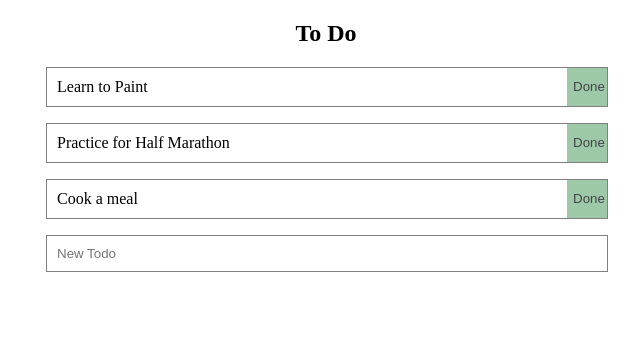
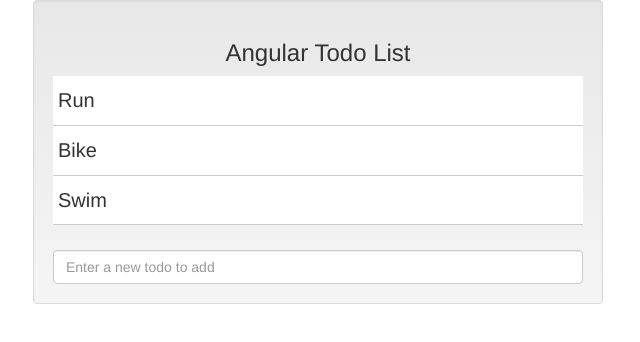
Before and after one commit to priyaganti/Angular-TodoApp, a plain HTML site: page index.html in a window 1280 px wide. Shown: the whole page, without its empty margins (322-962 px from the left). Drawn offline with nearby package versions, Linux system fonts and the light colour scheme.

Commit message:
slightly modify existing to do

```diff
--- a/app.js
+++ b/app.js
@@ -1,28 +1,21 @@
 //Begin with a module
-var app = angular.module('Todo', []);
+var app = angular.module('todoApp', []);
 
 // Add a controller
-app.controller('TodoCtrl', function($scope){
-  $scope.newTodo = '';
-  $scope.todos = [
-    'Learn to Paint',
-    'Practice for Half Marathon',
-    'Cook a meal'
-  ];
+app.controller('todoCtrl', function($scope){
+   $scope.todoList = [
+       {content: 'Run', done:false},
+       {content: 'Bike', done:false},
+       {content: 'Swim', done:false}
+   ];
 
-  // Remove to-do item from the list
-  $scope.done = function(todo){
-    var chosenIndex = $scope.todos.indexOf(todo);
-    if(chosenIndex !== -1){
-      $scope.todos.splice(chosenIndex, 1); //remove the element from todos array at chosen Index.
-    }
-  };
+    //add new to-do item to the list
+    $scope.addTask = function(e) {
+        if(e.which === 13){ // add new task on key enter
+            if(!$scope.newTask){ return;} //check not to add empty tasks
+        $scope.todoList.push({content:$scope.newTask, done:false});
+        $scope.newTask = "";
+        }
 
-  //add new to-do item to the list
-   $scope.add = function(e){ //e is the event
-     if(e.which === 13){
-      $scope.todos.push($scope.newTodo);
-      $scope.newTodo = '';
-    }
-  };
+    };
 });
--- a/index.html
+++ b/index.html
@@ -1,23 +1,35 @@
 <!DOCTYPE html>
 <html>
 <head>
-    <link rel="stylesheet" href="style.css" />
-
+    <meta charset="utf-8">
+    <title>Angular-todo</title>
+    <link href="https://maxcdn.bootstrapcdn.com/bootstrap/3.3.7/css/bootstrap.min.css" rel="stylesheet">
+    <link rel="stylesheet" href="https://maxcdn.bootstrapcdn.com/bootstrap/3.3.7/css/bootstrap-theme.min.css">
+    <style>
+        #addInput{
+            margin-top: 25px;
+        }
+        #todo-list li {
+            background-color: white;
+	        padding: 10px 10px 10px 5px;
+	        position: relative;
+	        font-size: 20px;
+	        border-bottom: 1px solid #cccccc;
+            list-style-type: none;
+        }
+    </style>
 </head>
-  <body ng-app="Todo">
-    <div class='page-container' ng-controller='TodoCtrl'>
-      <h2>To Do</h2>
-      <ul class="todo-list" ng-repeat='todo in todos track by $index'>
-        <li>
-          <span>{{todo}}</span>
-          <button class="btn btn-done" ng-click="done(todo)">Done</button>
-        </li>
-      </ul>
-      <ul class="add-list">
-          <input type="text" class="txt" placeholder="New Todo" ng-model='newTodo' ng-keyup="add($event)"/>
-      </ul>
+<body ng-app="todoApp" ng-controller="todoCtrl">
+    <div class="container">
+        <div class="well col-sm-offset-3 col-sm-6">
+            <h3 style="text-align:center">Angular Todo List</h3>
+            <div ng-repeat="task in todoList" id="todo-list">
+                <li>{{task.content}}</li>
+            </div>
+            <input type="text" id="addInput" class="form-control" name="newTask" ng-model="newTask" placeholder="Enter a new todo to add" ng-keyup="addTask($event)"/>
+        </div>
     </div>
-  </body>
-  <script src="https://ajax.googleapis.com/ajax/libs/angularjs/1.5.6/angular.min.js"></script>
-  <script src="app.js"></script>
+    <script src="https://ajax.googleapis.com/ajax/libs/angularjs/1.5.6/angular.min.js"></script>
+    <script src="app.js"></script>
+</body>
 </html>
```
